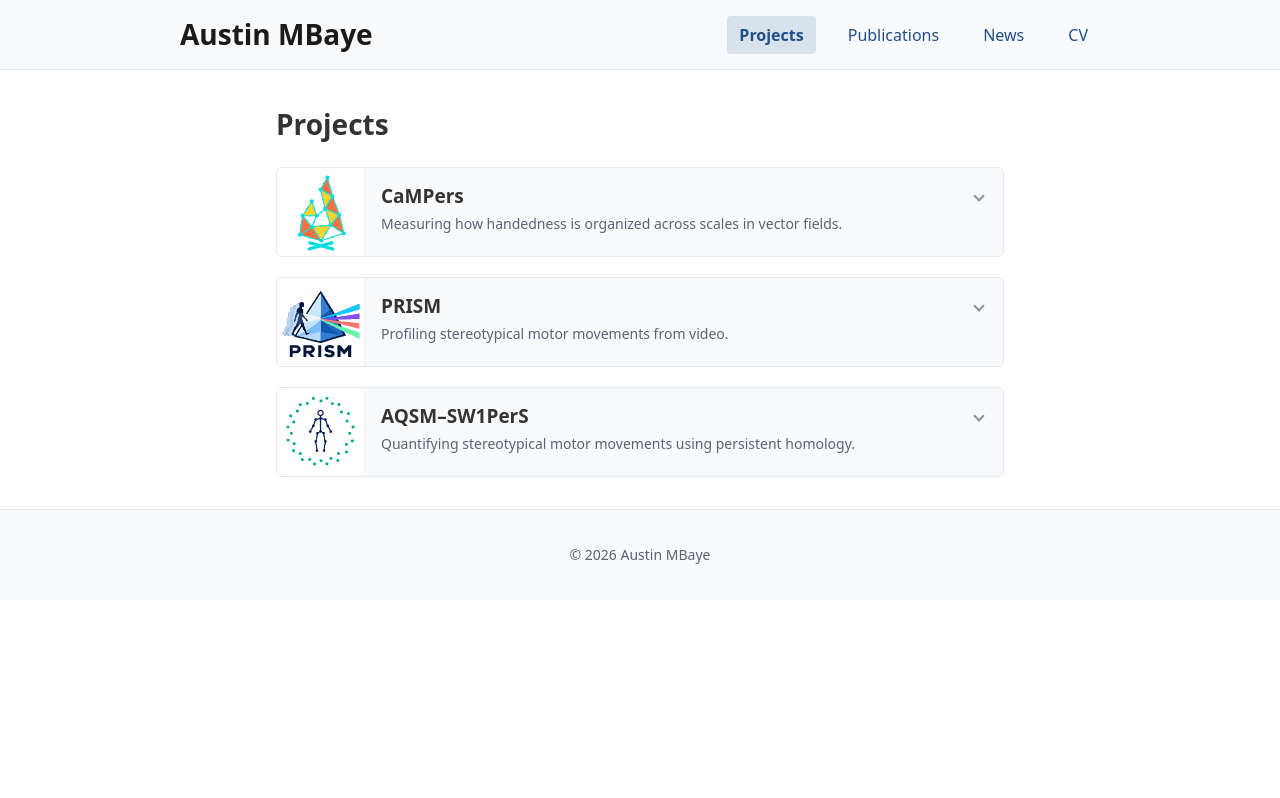
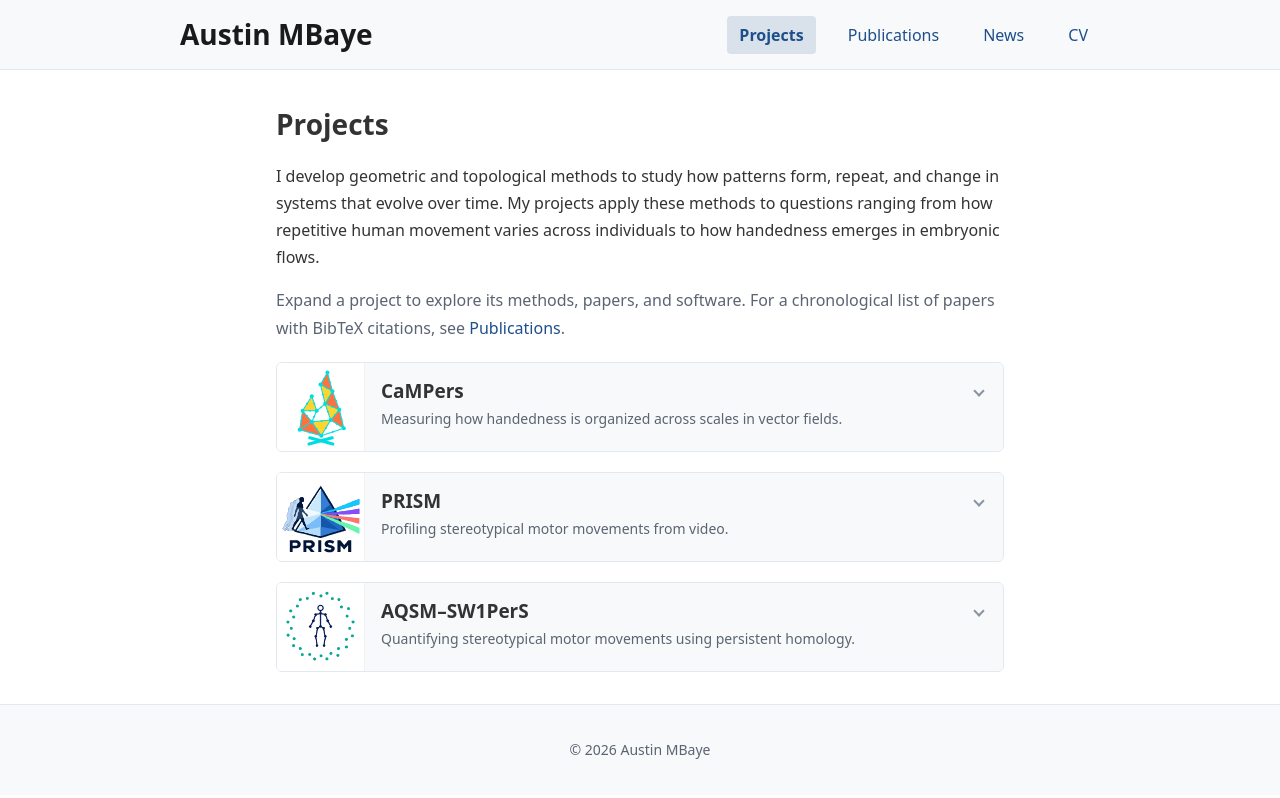
Before and after one commit to ambaye15/ambaye15.github.io, a Jekyll site: the page built from projects.html, in a window 1280 px wide. Shown: the top 798 px of the page. Built offline with Jekyll 4.4.1, drawn with Linux system fonts in a browser that asks for light colours.

Commit message:
Add project description and notes in projects.html
Added a section blurb describing research methods and project details.

```diff
--- a/projects.html
+++ b/projects.html
@@ -5,6 +5,21 @@ permalink: /projects/
 ---
 <section class="research-section">
   <h1 class="section-title">Projects</h1>
+
+  <div class="section-blurb">
+    <p>
+      I develop geometric and topological methods to study how patterns
+      form, repeat, and change in systems that evolve over time. My projects
+      apply these methods to questions ranging from how repetitive human
+      movement varies across individuals to how handedness emerges in
+      embryonic flows.
+    </p>
+    <p class="blurb-note">
+      Expand a project to explore its methods, papers, and software.
+      For a chronological list of papers with BibTeX citations, see
+      <a href="{{ '/publications/' | relative_url }}">Publications</a>.
+    </p>
+  </div>
 
   {% assign projects = site.projects | sort: "order" %}
 
```
